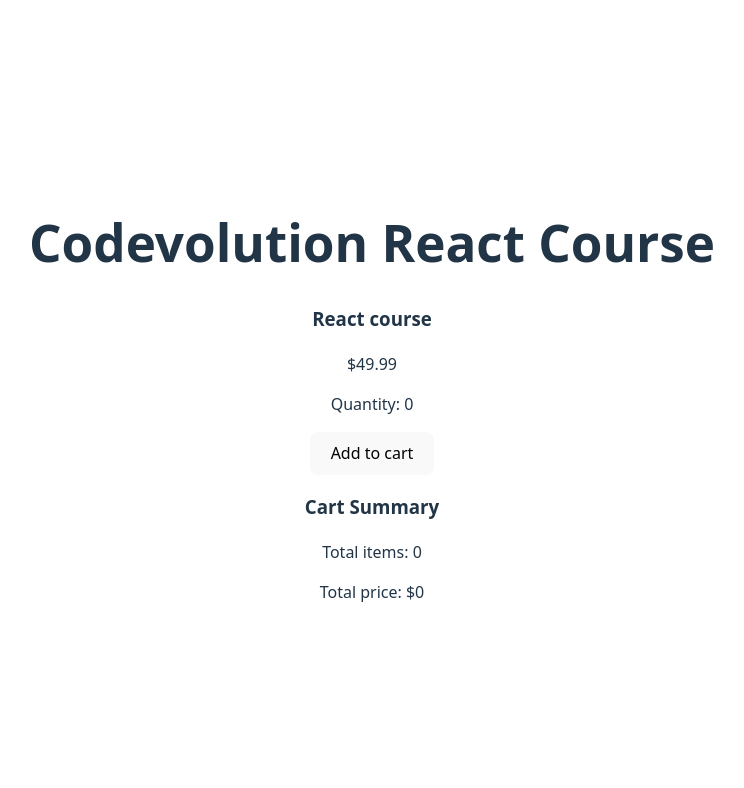
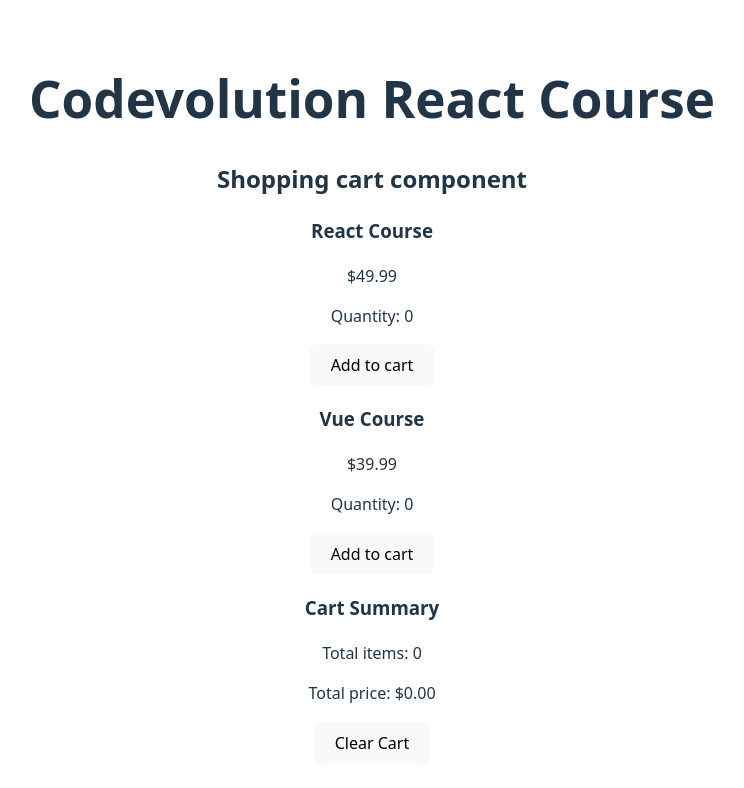
Before and after one commit to umeshraj/react19-tutorial, a React (Vite) app: page / in a window 1280 px wide. Shown: the top 788 px of the page, without its empty margins (268-1012 px from the left). Built offline with nearby package versions, Linux system fonts and the light colour scheme.

Commit message:
Lifting state to parent

```diff
--- a/src/ShoppingCart.jsx
+++ b/src/ShoppingCart.jsx
@@ -1,33 +1,82 @@
 import { useState } from "react";
 
 export const ShoppingCart = () => {
+  const [cartItems, setCartItems] = useState({
+    reactCourse: 0,
+    vueCourse: 0,
+  });
+
+  const prices = {
+    reactCourse: 49.99,
+    vueCourse: 39.99,
+  };
+
+  const handleAddReactCourse = () => {
+    if (cartItems.reactCourse >= 5) return; // Limit to 5 items
+    setCartItems({
+      ...cartItems,
+      reactCourse: cartItems.reactCourse + 1,
+    });
+  };
+
+  const handleAddVueCourse = () => {
+    setCartItems({
+      ...cartItems,
+      vueCourse: cartItems.vueCourse + 1,
+    });
+  };
+
+  const clearCart = () => {
+    setCartItems({
+      reactCourse: 0,
+      vueCourse: 0,
+    });
+  };
+
   return (
     <div>
-      <ProductCard />
-      <CartSummary />
+      <h2>Shopping cart component</h2>
+      <ProductCard
+        name="React Course"
+        price={prices.reactCourse}
+        quantity={cartItems.reactCourse}
+        onAddToCart={handleAddReactCourse}
+      />
+
+      <ProductCard
+        name="Vue Course"
+        price={prices.vueCourse}
+        quantity={cartItems.vueCourse}
+        onAddToCart={handleAddVueCourse}
+      />
+
+      <CartSummary cartItems={cartItems} prices={prices} />
+      <button onClick={clearCart}>Clear Cart</button>
     </div>
   );
 };
 
-export const ProductCard = () => {
-  const [quantity, setQuantity] = useState(0);
-
+export const ProductCard = ({ name, price, quantity, onAddToCart }) => {
   return (
     <div>
-      <h3>React course</h3>
-      <p>$49.99</p>
+      <h3>{name}</h3>
+      <p>${price}</p>
       <p>Quantity: {quantity}</p>
-      <button onClick={() => setQuantity(quantity + 1)}>Add to cart</button>
+      <button onClick={onAddToCart}>Add to cart</button>
     </div>
   );
 };
 
-export const CartSummary = () => {
+export const CartSummary = ({ cartItems, prices }) => {
+  const totalItems = cartItems.reactCourse + cartItems.vueCourse;
+  const totalPrice =
+    cartItems.reactCourse * prices.reactCourse +
+    cartItems.vueCourse * prices.vueCourse;
   return (
     <div>
       <h3>Cart Summary</h3>
-      <p>Total items: 0</p>
-      <p>Total price: $0</p>
+      <p>Total items: {totalItems}</p>
+      <p>Total price: ${totalPrice.toFixed(2)}</p>
     </div>
   );
 };
```
